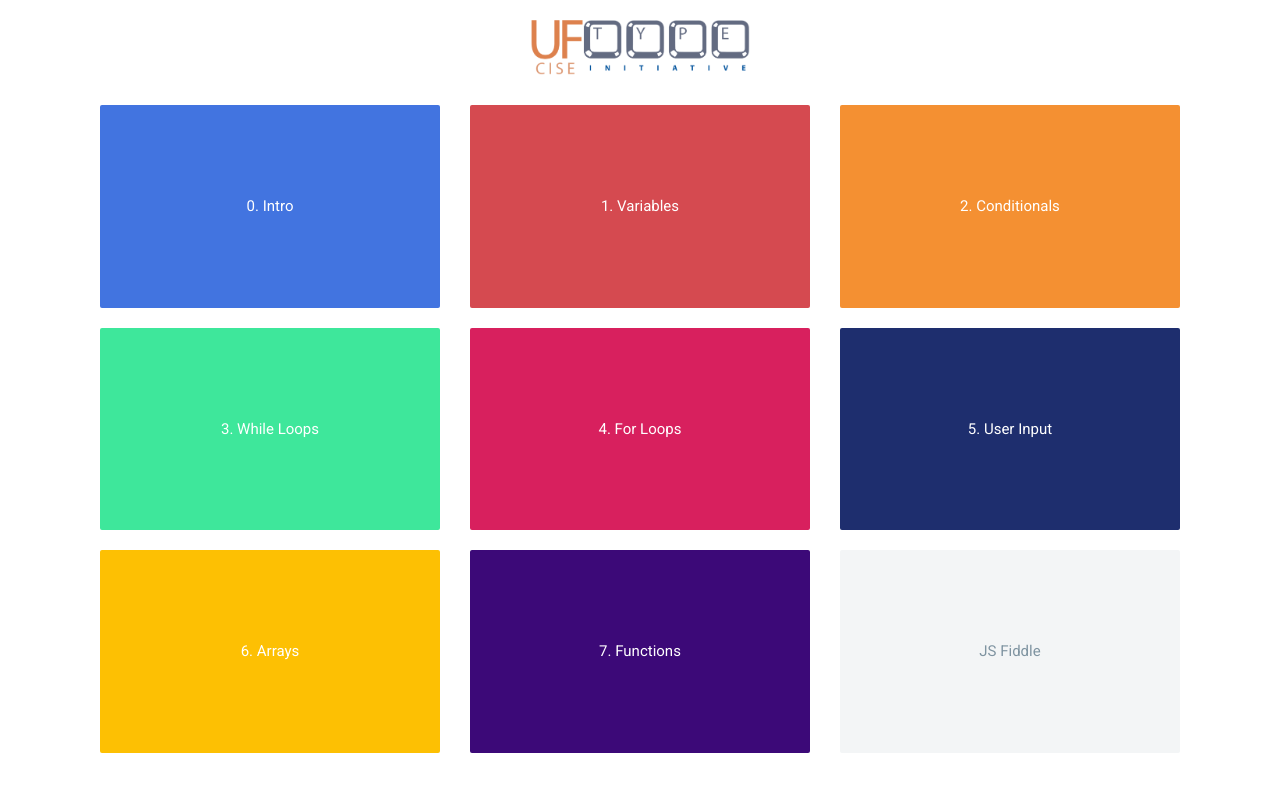
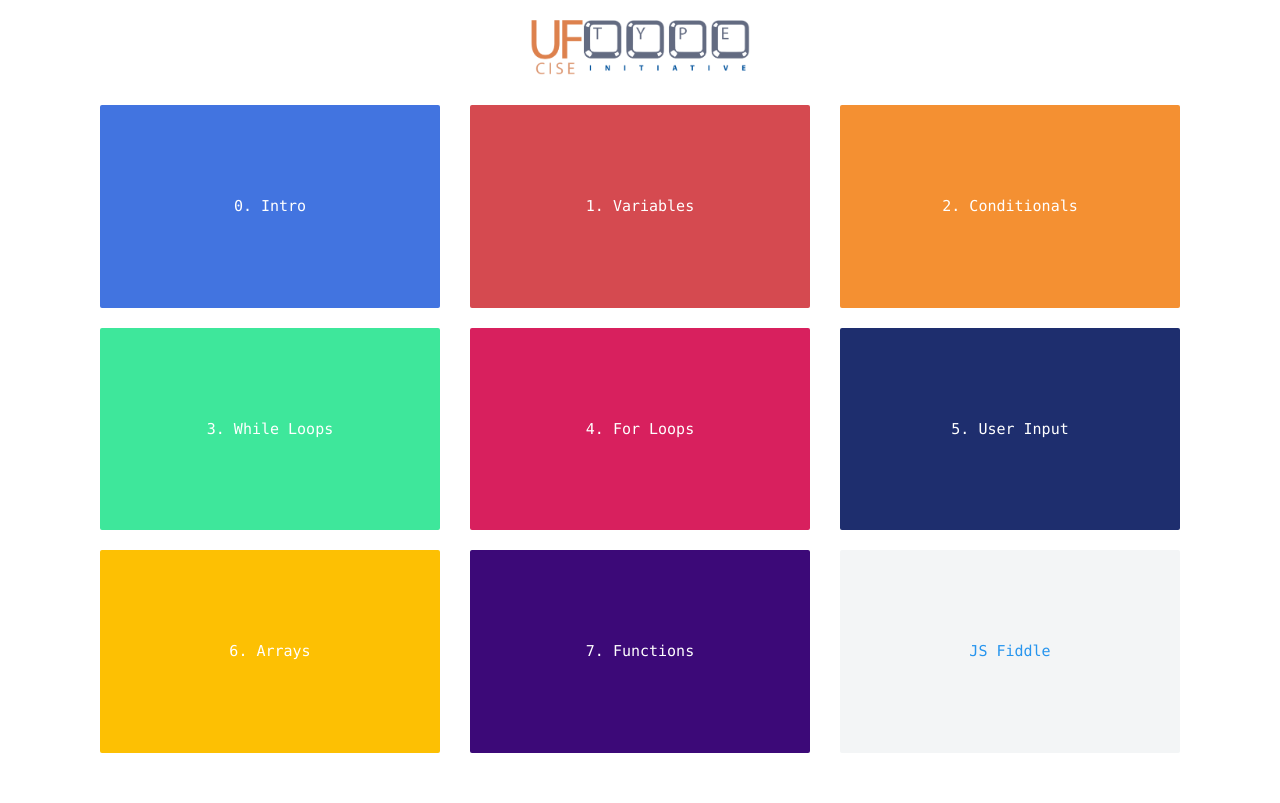
Before and after one commit to JING1201/student-curriculum, a PHP site: page / in a window 1280 px wide. Run offline with PHP 8.4, Linux system fonts and the light colour scheme; some libraries are stand-ins or nearby versions.

Commit message:
change font - consolas

```diff
--- a/css/main.css
+++ b/css/main.css
@@ -5,7 +5,7 @@ html,
 body {
     background: white;
     margin: 0;
-    font-family: 'Roboto', sans-serif;
+    font-family: 'consolas', sans-serif;
 }
 
 .container-fluid{
@@ -117,7 +117,7 @@ body {
 }
 
 .modal-backdrop {
-   background-color: #252831;
+   background-color: white;
    opacity:1 !important;
 }
 
@@ -133,7 +133,7 @@ body {
 .orange, .orange:hover{ background-color: #FDC003;}
 .purple, .purple:hover{ background-color: #3C0978;}
 
-.jsfiddle, .jsfiddle:hover{ background-color: #F3F5F6; color:#7F94A1;}
+.jsfiddle, .jsfiddle:hover{ background-color: #F3F5F6; color:#2795EE;}
 a:link, a:hover{text-decoration: none;}
 
 #myCanvas {
--- a/index.html
+++ b/index.html
@@ -2,7 +2,6 @@
 <html>
 <head>
 <link rel="stylesheet" href="https://maxcdn.bootstrapcdn.com/bootstrap/4.0.0-alpha.6/css/bootstrap.min.css">
-<link href="https://fonts.googleapis.com/css?family=Roboto" rel="stylesheet">
 <link rel="stylesheet" href="css/animate.css">
 <link rel="stylesheet" href="css/main.css">
 
```
